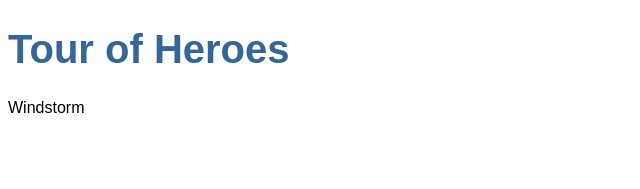
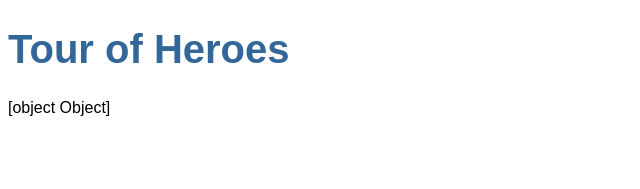
Before and after one commit to irimescu-maria/Tour-Of-Heroes-Angular, an Angular app: page / in a window 1280 px wide. Shown: the top 189 px of the page, without its empty margins (0-640 px from the left). Built offline with nearby package versions, Linux system fonts and the light colour scheme.

Commit message:
Create a Hero class

```diff
--- /dev/null
+++ b/src/app/Hero.ts
@@ -0,0 +1,4 @@
+export class Hero {
+    id: number;
+    name: string;
+}
--- a/src/app/heroes/heroes.component.ts
+++ b/src/app/heroes/heroes.component.ts
@@ -1,12 +1,16 @@
 import { Component, OnInit } from '@angular/core';
-
+import { Hero } from '../Hero';
 @Component({
   selector: 'app-heroes',
   templateUrl: './heroes.component.html',
   styleUrls: ['./heroes.component.css']
 })
 export class HeroesComponent implements OnInit {
-  hero = 'Windstorm';
+  hero: Hero = {
+    id: 1,
+    name: 'Windstorm'
+  };
+
   constructor() { }
 
   ngOnInit() {
```
